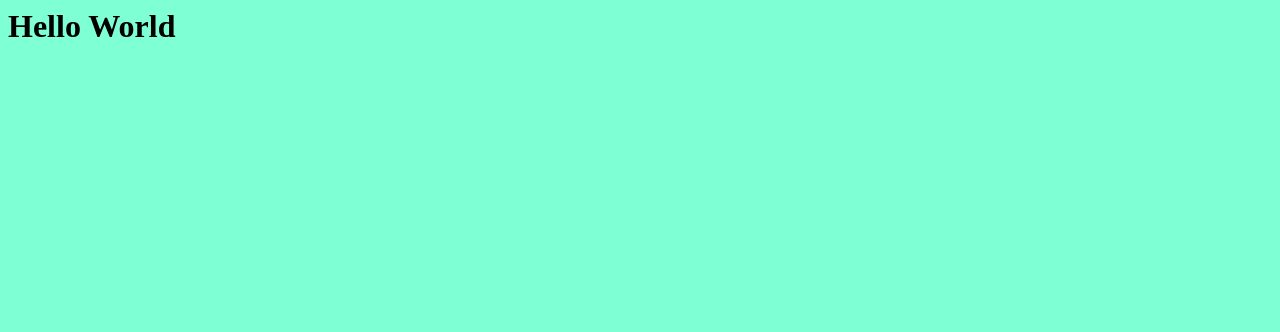
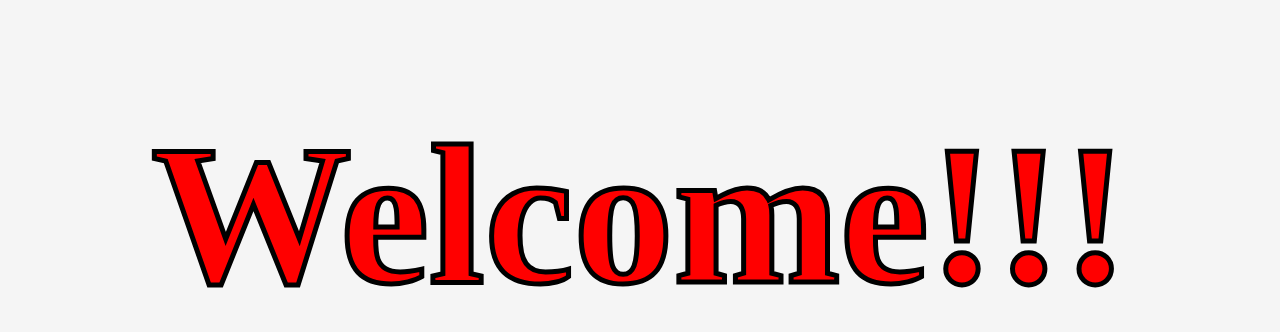
Before and after one commit to Ramareigns/Bitcamp2022, a plain HTML site: page index.html in a window 1280 px wide. Drawn offline with Linux system fonts and the light colour scheme.

Commit message:
first setup with welcome

```diff
--- a/index.css
+++ b/index.css
@@ -1,3 +1,7 @@
 * {
-    background-color: aquamarine;
+    background-color: whitesmoke;
 }
+
+.body {
+    font-family: sans-serif;
+}
--- a/index.html
+++ b/index.html
@@ -2,7 +2,10 @@
     <title>BitCamp</title>
     <head>
         <link href = "style.css" rel = "stylesheet"/>
+    </head>
 
-    </head>
-    <h1>Hello World</h1>
+    <body>
+        <h1 class = "title">Welcome!!!</h1>
+    </body>
+
 </html>
--- a/style.css
+++ b/style.css
@@ -1 +1,12 @@
 @import "index.css";
+
+.title {
+    font-size: 200px;
+    font-weight: bold;
+    color: red;
+    -webkit-text-stroke: 5px black;
+    border: 5px;
+    border-color: black;
+    text-align: center;
+    margin: 100px auto;
+}
```
